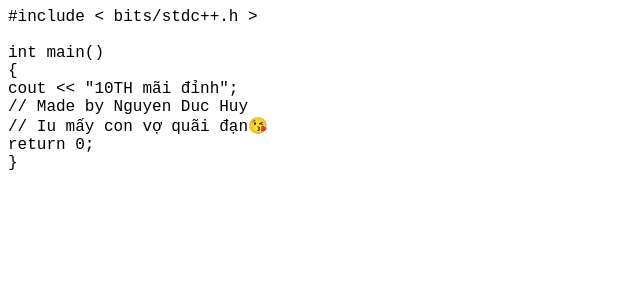
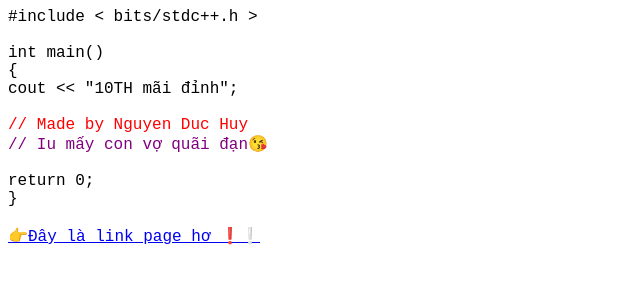
Before and after one commit to VanKel-81/TH22-25, a plain HTML site: page index.html in a window 1280 px wide. Shown: the whole page, without its empty margins (0-640 px from the left). Drawn offline with Linux system fonts and the light colour scheme.

Commit message:
Update index.html

```diff
--- a/index.html
+++ b/index.html
@@ -5,18 +5,30 @@
     <meta charset="UTF-8">
     <meta http-equiv="X-UA-Compatible" content="IE=edge">
     <meta name="viewport" content="width=device-width, initial-scale=1.0">
-    <title>Document</title>
     <style>
         .div {
             font-family: 'Courier New', Courier, monospace;
         }
+        .div4 {
+            color: red;
+        }
+        .div5 {
+            color: purple;
+        }
+        #link {
+            font-family: 'Courier New', Courier, monospace;
+            color:skyblue;
+        }
     </style>
 </head>
 <body>
-    <div class="div div1">#include < bits/stdc++.h ></br></br>int main()</br>{</div>
-    <div class="div div2">cout << "10TH mãi đỉnh";</div>
-    <div class="div div3">// Made by Nguyen Duc Huy</div>
-    <div class="div div3">// Iu mấy con vợ quãi đạn😘</div>
-    <div class="div div2">return 0;</br>}</div>
+    <div class="div div1">#include < bits/stdc++.h ></br></br></div>
+    <div class="div div2">int main()</div>
+    <div class="div div2">{</div>
+    <div class="div div3">cout << "10TH mãi đỉnh";</div>
+    <div class="div div4"></br>// Made by Nguyen Duc Huy</div>
+    <div class="div div5">// Iu mấy con vợ quãi đạn😘</div>
+    <div class="div div6"></br>return 0;</br>}</div>
+    <div id="link"></br><a href="https://www.facebook.com/thnd2225/">👉Đây là link page hơ ❗❕</a></div>
 </body>
 </html>
```
